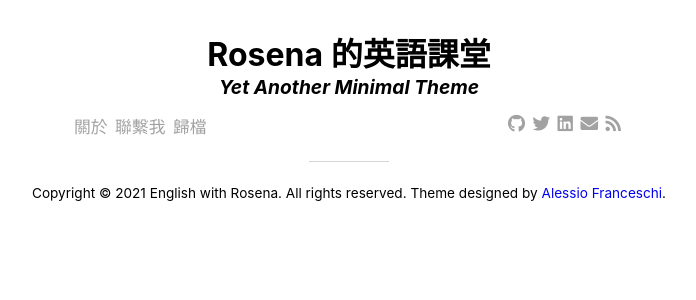
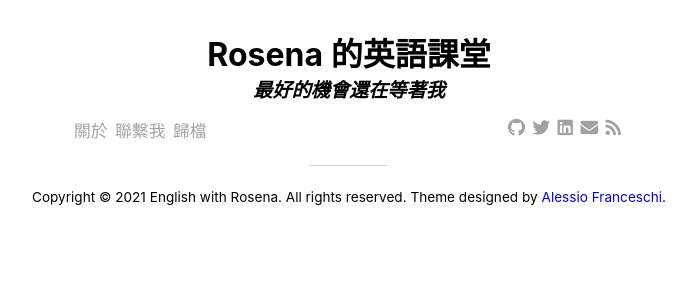
Before and after one commit to englishwithrosena/englishwithrosena.github.io, a Jekyll site: the page built from index.html, in a window 1280 px wide. Shown: the top 300 px of the page, without its empty margins (291-987 px from the left). Built offline with Jekyll 4.4.1, drawn with Linux system fonts in a browser that asks for light colours; nearby versions of some CDN libraries; the list of posts is cut into pages by our own code.

Commit message:
Update settings.yml

```diff
--- a/_data/settings.yml
+++ b/_data/settings.yml
@@ -4,7 +4,7 @@ analytics-id: #leave blank to not use Analytics
 #Subtitle
 subtitle:
   active: true
-  text: Yet Another Minimal Theme
+  text: 最好的機會還在等著我
 
 #Nav
 nav:
@@ -32,7 +32,7 @@ mathjax:
 #Show related posts based on categories
 related-posts:
   active: true
-  title: "You May Also Enjoy"
+  title: "你可能也會關注"
 
 #Comments
 comments: true
```
